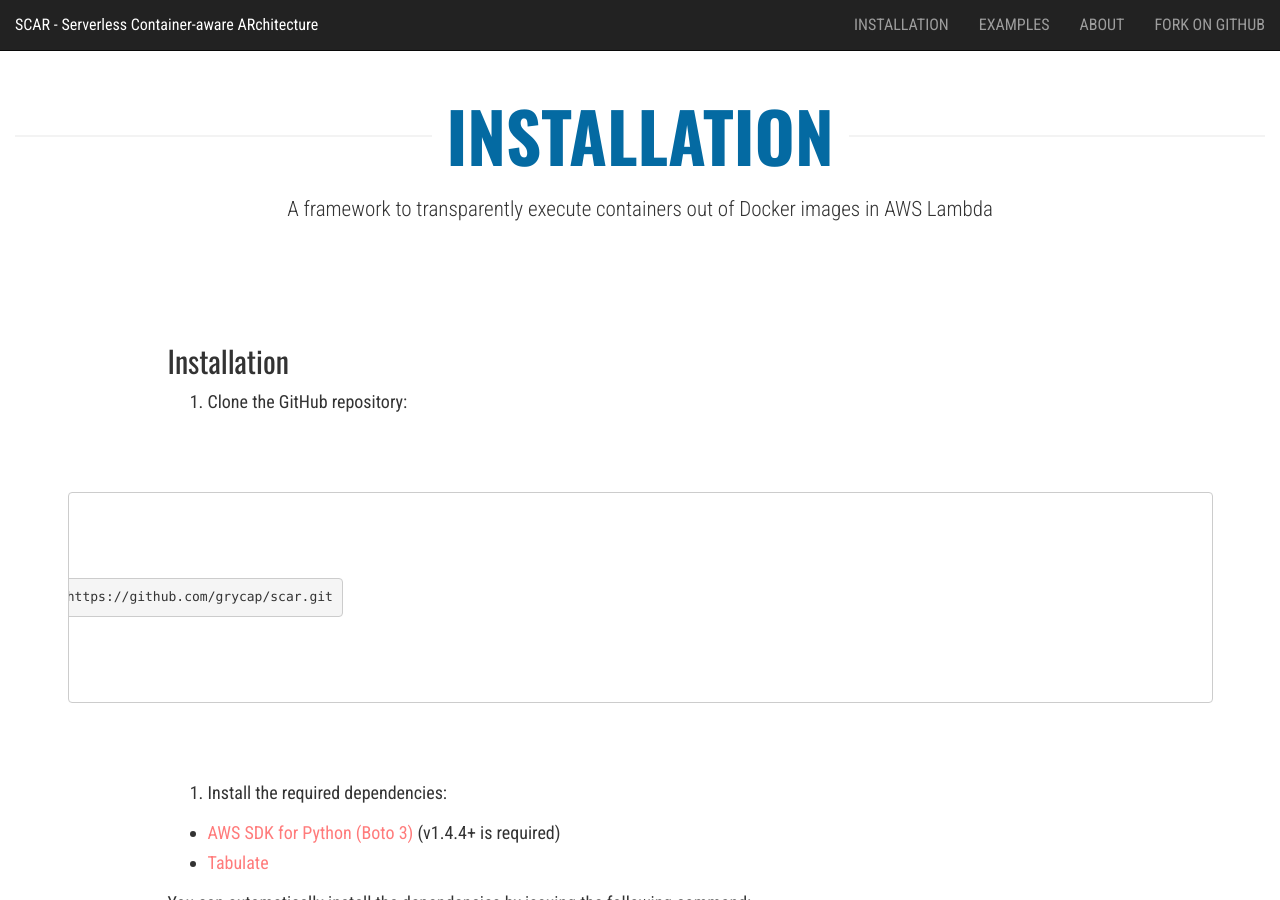
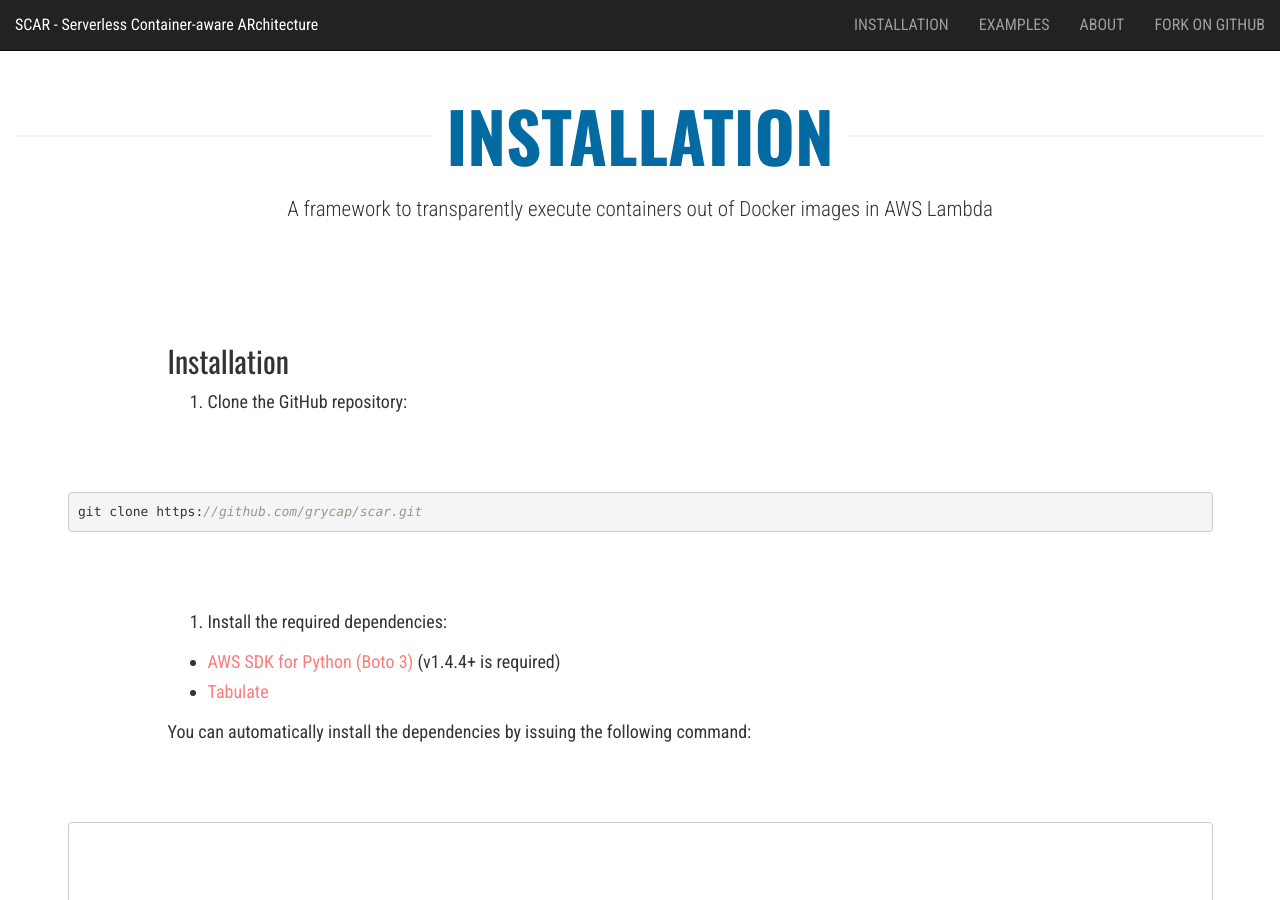
Before and after one commit to amcaar/try.github.io, a Jekyll site: the page built from _pages/installation.md, in a window 1280 px wide and 900 px high. Built offline with Jekyll 4.4.1, drawn with Linux system fonts in a browser that asks for light colours; nearby versions of some CDN libraries.

Commit message:
Update installation.md

````diff
--- a/_pages/installation.md
+++ b/_pages/installation.md
@@ -8,9 +8,9 @@
 
 1. Clone the GitHub repository:
 
-```sh
+{% highlight javascript %}
 git clone https://github.com/grycap/scar.git
-```
+{% endhighlight %}
 
 2. Install the required dependencies:
 
````
